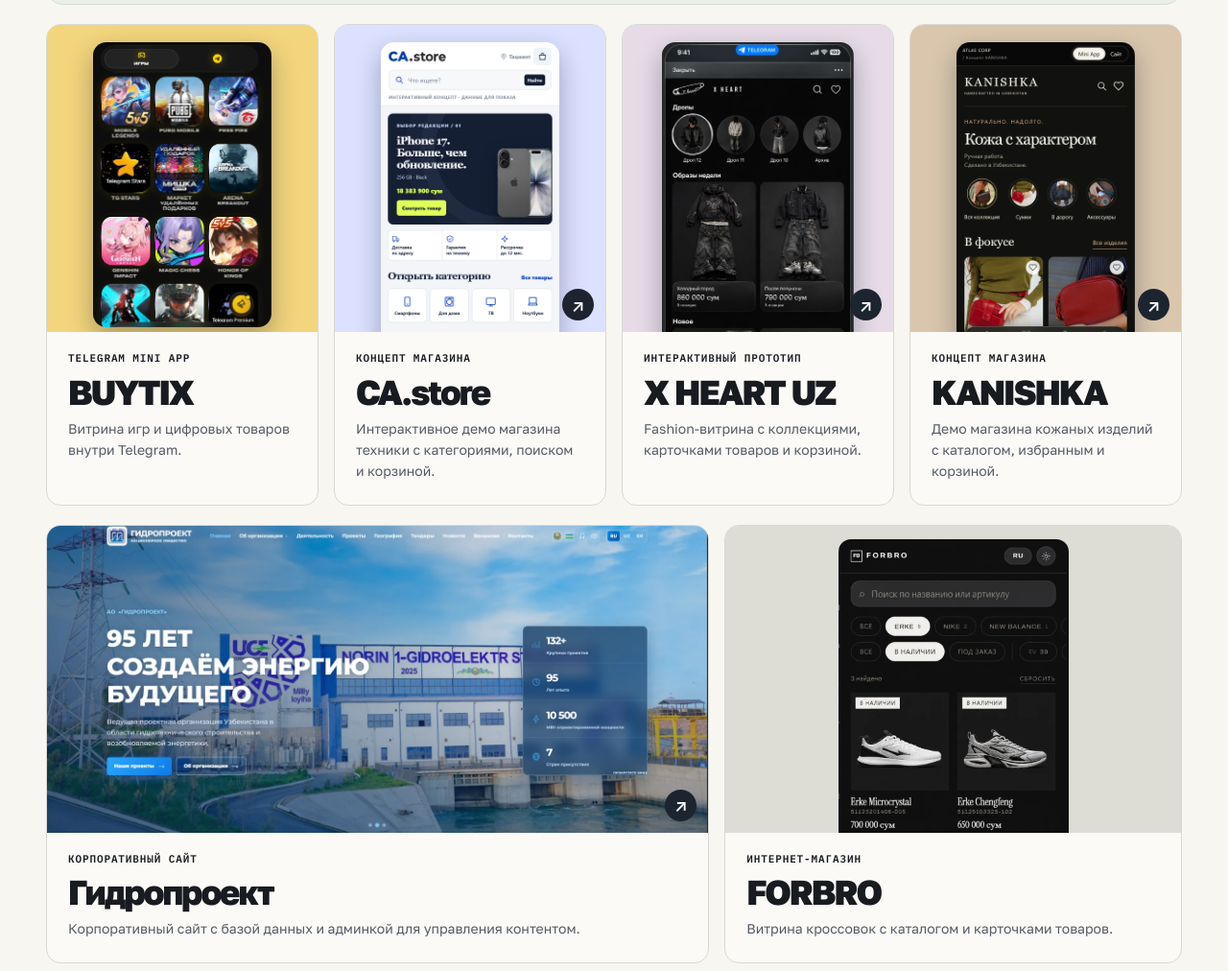
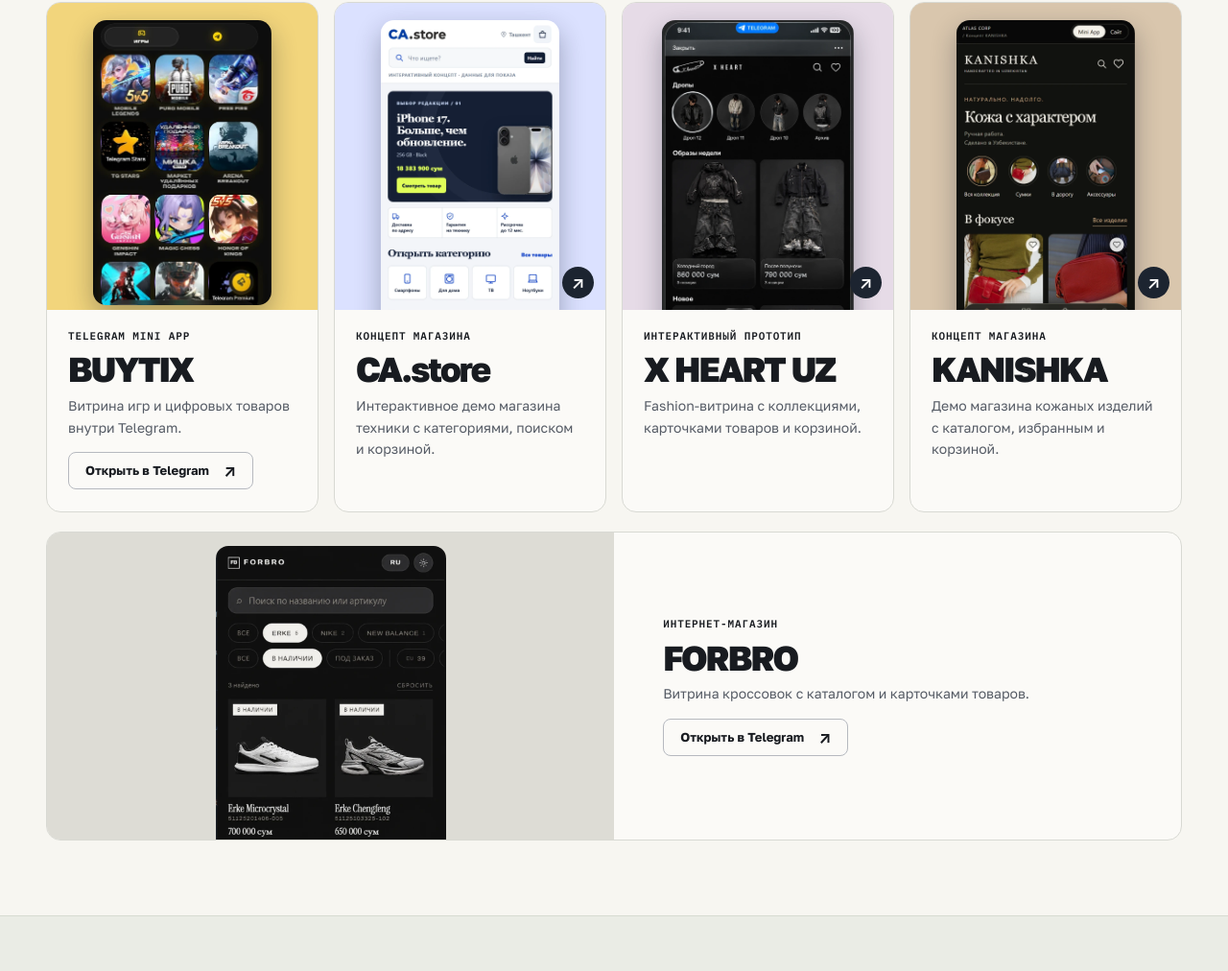
Before and after one commit to jann033/atlas-corp-portfolio, a plain HTML site: page index.html in a window 1280 px wide. Shown: the part 2548-3560 px from the top of the page at 96% size. Drawn offline with Linux system fonts and the light colour scheme.

Commit message:
Link Telegram storefronts and remove client attribution

```diff
--- a/atlas.css
+++ b/atlas.css
@@ -99,10 +99,10 @@ h2 { font-size: clamp(39px, 5.15vw, 77px); line-height: .99; letter-spacing: -.0
 .desktop-shot span, .art-arrow { display: grid; place-items: center; width: 33px; height: 33px; position: absolute; right: 12px; bottom: 12px; font: 600 18px var(--sans); color: white; background: #1c2430; border-radius: 50%; }
 figcaption { color: #3e4656; font-size: 13px; margin-top: 8px; }
 
-.mini-grid, .web-grid { display: grid; gap: 16px; margin-top: 20px; }
-.mini-grid { grid-template-columns: repeat(4, minmax(0, 1fr)); }
-.web-grid { grid-template-columns: 1.45fr 1fr; }
+.mini-grid { display: grid; gap: 16px; margin-top: 20px; grid-template-columns: repeat(4, minmax(0, 1fr)); }
 .mini-card, .web-case { background: #fbfaf7; border: 1px solid var(--line); border-radius: 15px; overflow: hidden; }
+.web-case { display: grid; align-items: center; grid-template-columns: 1fr 1fr; margin-top: 20px; }
+.web-case .mini-copy { padding: clamp(19px, 4vw, 56px); }
 .mini-art, .site-art { display: block; position: relative; height: clamp(225px, 25vw, 350px); overflow: hidden; }
 .mini-art img { position: absolute; width: 66%; max-width: 217px; top: 18px; left: 50%; transform: translateX(-50%); border-radius: 14px; box-shadow: 0 11px 27px #11172550; transition: transform .25s; }
 .mini-art:hover img { transform: translate(-50%, -4px); }
@@ -114,6 +114,7 @@ figcaption { color: #3e4656; font-size: 13px; margin-top: 8px; }
 .mini-copy { padding: 19px 22px 23px; }
 .mini-copy h3 { font-size: clamp(23px, 3vw, 36px); font-weight: 800; letter-spacing: -.057em; line-height: 1.08; margin: 7px 0; }
 .mini-copy p:not(.eyebrow) { font-size: 14px; color: var(--muted); }
+.bot-link { margin-top: 14px; }
 .site-art { background: #d0e5ed; }
 .site-art > img { width: 100%; height: 100%; object-fit: cover; object-position: center; }
 .art-forbro { background: #dddcd5; }
@@ -187,7 +188,7 @@ dialog > img { max-height: 84dvh; width: auto; object-fit: contain; margin-inlin
   .erp-intro { gap: 12px; margin-bottom: 16px; }
   .erp-gallery { grid-template-columns: 1fr; gap: 13px; }
   .mini-grid { grid-template-columns: repeat(2, minmax(0, 1fr)); gap: 10px; }
-  .web-grid { grid-template-columns: 1fr; gap: 10px; }
+  .web-case { grid-template-columns: 1fr; }
   .mini-art { height: clamp(155px, 42vw, 260px); }
   .mini-art img { width: 67%; border-radius: 9px; }
   .art-x img { width: 72%; }
--- a/index.html
+++ b/index.html
@@ -89,7 +89,7 @@
         <div class="erp-intro">
           <div>
             <p class="eyebrow" data-en="INTERNAL SYSTEM · CONSTRUCTION TRACKING">ВНУТРЕННЯЯ СИСТЕМА · КОНТРОЛЬ РАБОТ</p>
-            <h3 data-en="Hydroproject renovation tracker">Контроль ремонта Гидропроекта</h3>
+            <h3 data-en="Renovation tracker">Контроль ремонта</h3>
           </div>
           <div>
             <p data-en="Contractors record work by room. Managers can see progress and quantities in one place and open a room directly from the floor plan.">Подрядчики отмечают работы по кабинетам. Руководители видят готовность и объёмы в одной системе и могут открыть карточку кабинета прямо с плана этажа.</p>
@@ -105,7 +105,12 @@
       <div class="mini-grid" aria-label="Mini Apps">
         <article class="mini-card" id="buytix">
           <div class="mini-art art-buytix"><img src="assets/selected/buytix.webp" alt="Каталог игр BUYTIX" loading="lazy"></div>
-          <div class="mini-copy"><p class="eyebrow">TELEGRAM MINI APP</p><h3>BUYTIX</h3><p data-en="A digital goods and games storefront in Telegram.">Витрина игр и цифровых товаров внутри Telegram.</p></div>
+          <div class="mini-copy">
+            <p class="eyebrow">TELEGRAM MINI APP</p>
+            <h3>BUYTIX</h3>
+            <p data-en="A digital goods and games storefront in Telegram.">Витрина игр и цифровых товаров внутри Telegram.</p>
+            <a class="button small outline bot-link" href="https://t.me/buytixbot" target="_blank" rel="noopener"><span data-en="Open in Telegram">Открыть в Telegram</span><span aria-hidden="true">↗</span></a>
+          </div>
         </article>
         <article class="mini-card">
           <a class="mini-art art-ca" href="demos/ca-store/" target="_blank" rel="noopener" aria-label="CA.store demo"><img src="assets/selected/ca-store.webp" width="808" height="1440" alt="Главная страница каталога CA.store" loading="lazy"><span class="art-arrow" aria-hidden="true">↗</span></a>
@@ -121,16 +126,15 @@
         </article>
       </div>
 
-      <div class="web-grid">
-        <article class="web-case">
-          <a href="https://www.gidroproekt.uz/" target="_blank" rel="noopener" class="site-art"><img src="assets/selected/gidro-site.webp" alt="Главная страница сайта Гидропроекта" loading="lazy"><span class="art-arrow" aria-hidden="true">↗</span></a>
-          <div class="mini-copy"><p class="eyebrow" data-en="CORPORATE WEBSITE">КОРПОРАТИВНЫЙ САЙТ</p><h3 data-en="Hydroproject">Гидропроект</h3><p data-en="A corporate website with a database and an admin panel for managing content.">Корпоративный сайт с базой данных и админкой для управления контентом.</p></div>
+        <article class="web-case" id="forbro">
+          <div class="site-art art-forbro"><img src="assets/selected/forbro.webp" alt="Каталог кроссовок FORBRO" loading="lazy"></div>
+          <div class="mini-copy">
+            <p class="eyebrow" data-en="ONLINE STORE">ИНТЕРНЕТ-МАГАЗИН</p>
+            <h3>FORBRO</h3>
+            <p data-en="A sneaker storefront with a catalog and product pages.">Витрина кроссовок с каталогом и карточками товаров.</p>
+            <a class="button small outline bot-link" href="https://t.me/FBshoesbot" target="_blank" rel="noopener"><span data-en="Open in Telegram">Открыть в Telegram</span><span aria-hidden="true">↗</span></a>
+          </div>
         </article>
-        <article class="web-case">
-          <div class="site-art art-forbro"><img src="assets/selected/forbro.webp" alt="Каталог кроссовок FORBRO" loading="lazy"></div>
-          <div class="mini-copy"><p class="eyebrow" data-en="ONLINE STORE">ИНТЕРНЕТ-МАГАЗИН</p><h3>FORBRO</h3><p data-en="A sneaker storefront with a catalog and product pages.">Витрина кроссовок с каталогом и карточками товаров.</p></div>
-        </article>
-      </div>
     </section>
 
     <section id="services" class="services">
```
Also changed, not shown: assets/gidro-map.png (deleted), assets/selected/gidro-site.webp (deleted), 1 other file.
